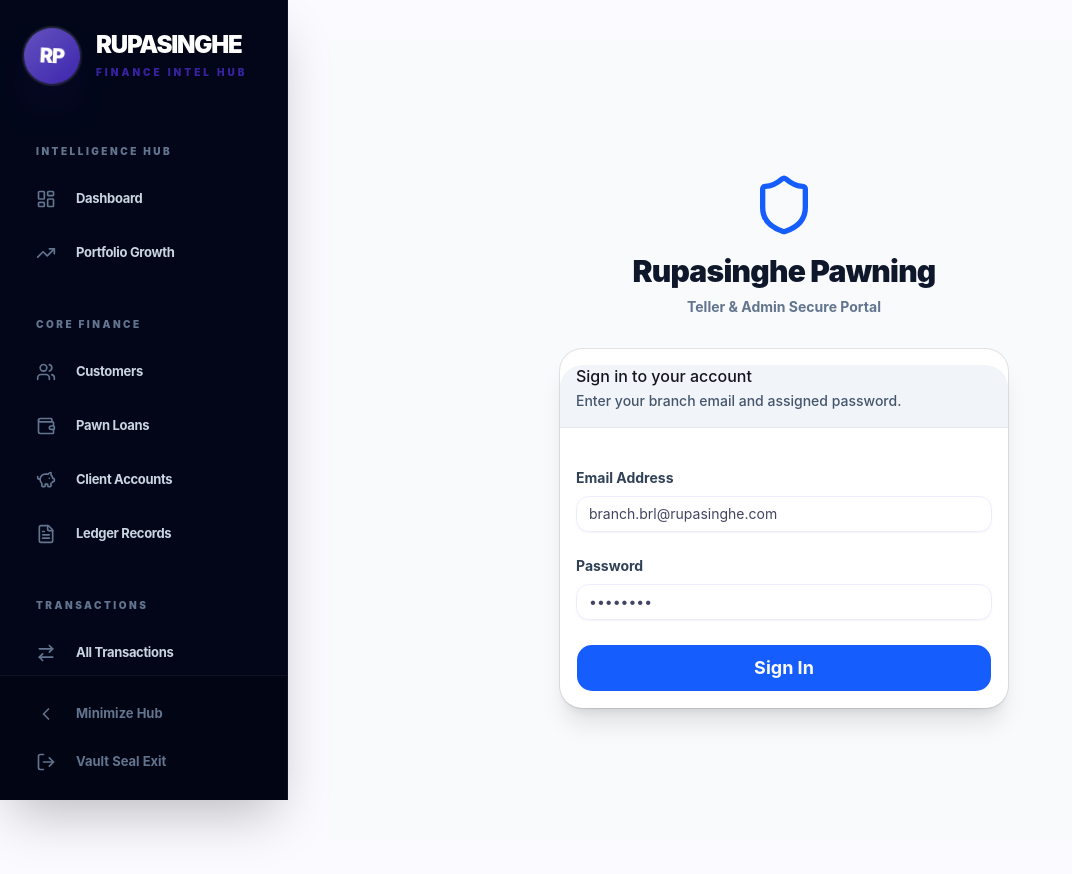
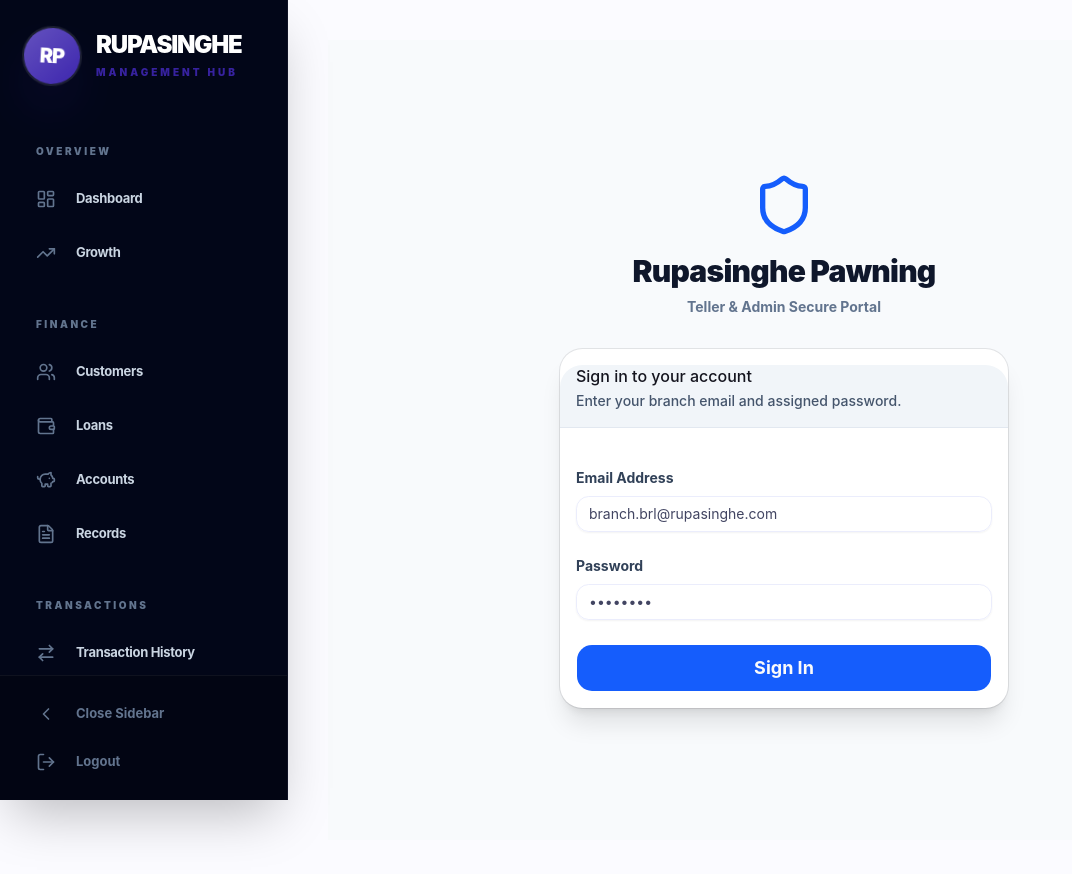
Before and after one commit to Dinushastargirl/finance, a Next.js app in the folder frontend/: page /login in a window 1280 px wide. Shown: the top 874 px of the page, without its empty margins (0-1072 px from the left). Built offline with nearby package versions, Linux system fonts and the light colour scheme; no server answers.

Commit message:
style: simplify dashboard text to plain english

```diff
--- a/frontend/src/app/clients/page.tsx
+++ b/frontend/src/app/clients/page.tsx
@@ -68,13 +68,13 @@ export default function ClientsPage() {
       <div className="flex flex-col md:flex-row justify-between items-start md:items-center glass p-8 rounded-2xl border-white/40 shadow-2xl gap-6">
         <div>
           <Badge variant="secondary" className="bg-primary/10 text-primary border-primary/20 mb-3 px-3 py-0.5 font-black uppercase tracking-widest text-[10px]">
-            <Sparkles className="w-3 h-3 mr-1" /> CRM Directory
+            <Sparkles className="w-3 h-3 mr-1" /> Customer List
           </Badge>
-          <h1 className="text-4xl font-black text-slate-900 tracking-tighter leading-none mb-2">Clients <span className="text-gradient">Portfolio</span></h1>
-          <p className="text-slate-500 font-medium tracking-tight">Enterprise-grade record keeping for all branch customer interactions.</p>
+          <h1 className="text-4xl font-black text-slate-900 tracking-tighter leading-none mb-2">Our <span className="text-gradient">Customers</span></h1>
+          <p className="text-slate-500 font-medium tracking-tight">Manage all customer information for this branch.</p>
         </div>
         <Button onClick={() => setIsOpen(true)} className="gap-2 bg-primary hover:bg-primary/90 h-14 px-8 text-white font-black uppercase tracking-widest text-xs shadow-xl shadow-primary/20 card-hover w-full md:w-auto shrink-0 transition-all">
-          <UserPlus className="h-4 w-4" /> Onboard New Customer
+          <UserPlus className="h-4 w-4" /> Add New Customer
         </Button>
       </div>
 
@@ -85,35 +85,35 @@ export default function ClientsPage() {
           <div className="p-8 space-y-6">
             <DialogHeader>
               <DialogTitle className="text-2xl font-black tracking-tighter flex items-center gap-3">
-                 Register Entity
+                 Add Customer
               </DialogTitle>
               <DialogDescription className="font-medium text-slate-500">
-                Generate a fresh customer profile protocol. All fields required for KYC.
+                Enter name and details to create a new customer profile.
               </DialogDescription>
             </DialogHeader>
             <div className="grid gap-6">
               <div className="grid gap-2">
-                <Label htmlFor="nic" className="font-black text-[10px] uppercase tracking-widest text-slate-400">Identity Manifest (NIC)</Label>
+                <Label htmlFor="nic" className="font-black text-[10px] uppercase tracking-widest text-slate-400">NIC Number</Label>
                 <Input value={nic} onChange={e=>setNic(e.target.value)} id="nic" placeholder="e.g. 941234567V" className="h-12 bg-white/50" />
               </div>
               <div className="grid grid-cols-2 gap-4">
                 <div className="grid gap-2">
-                  <Label htmlFor="firstName" className="font-black text-[10px] uppercase tracking-widest text-slate-400">Legal First Name</Label>
+                  <Label htmlFor="firstName" className="font-black text-[10px] uppercase tracking-widest text-slate-400">First Name</Label>
                   <Input value={firstName} onChange={e=>setFirstName(e.target.value)} id="firstName" placeholder="Saman" className="h-12 bg-white/50" />
                 </div>
                 <div className="grid gap-2">
-                  <Label htmlFor="lastName" className="font-black text-[10px] uppercase tracking-widest text-slate-400">Legal Last Name</Label>
+                  <Label htmlFor="lastName" className="font-black text-[10px] uppercase tracking-widest text-slate-400">Last Name</Label>
                   <Input value={lastName} onChange={e=>setLastName(e.target.value)} id="lastName" placeholder="Kumara" className="h-12 bg-white/50" />
                 </div>
               </div>
               <div className="grid gap-2">
-                <Label htmlFor="phone" className="font-black text-[10px] uppercase tracking-widest text-slate-400">Communication Node</Label>
+                <Label htmlFor="phone" className="font-black text-[10px] uppercase tracking-widest text-slate-400">Phone Number</Label>
                 <Input value={phone} onChange={e=>setPhone(e.target.value)} id="phone" placeholder="077 123 4567" className="h-12 bg-white/50" />
               </div>
             </div>
             <div className="flex justify-end gap-3 pt-4 border-t border-slate-100">
-              <Button variant="ghost" className="font-bold text-slate-500" onClick={() => setIsOpen(false)}>Abort</Button>
-              <Button onClick={handleSave} className="bg-primary hover:bg-primary/90 text-white font-black px-6 shadow-lg shadow-primary/20">Authorize & Save</Button>
+              <Button variant="ghost" className="font-bold text-slate-500" onClick={() => setIsOpen(false)}>Cancel</Button>
+              <Button onClick={handleSave} className="bg-primary hover:bg-primary/90 text-white font-black px-6 shadow-lg shadow-primary/20">Save Customer</Button>
             </div>
           </div>
         </DialogContent>
@@ -123,10 +123,10 @@ export default function ClientsPage() {
       <div className="flex flex-col md:flex-row items-center gap-4">
         <div className="relative flex-1 w-full">
           <Search className="absolute left-4 top-1/2 -translate-y-1/2 h-4 w-4 text-slate-400" />
-          <Input placeholder="Search records by Name or NIC..." className="pl-12 h-14 bg-white/50 border-white/40 glass focus:ring-primary shadow-lg shadow-slate-200/50" />
+          <Input placeholder="Search customers by Name or NIC..." className="pl-12 h-14 bg-white/50 border-white/40 glass focus:ring-primary shadow-lg shadow-slate-200/50" />
         </div>
         <Button variant="outline" className="h-14 px-6 border-white/40 glass font-black text-[10px] uppercase tracking-widest text-slate-500 gap-2">
-           <Filter className="w-4 h-4" /> Filter Protocols
+           <Filter className="w-4 h-4" /> Filter
         </Button>
       </div>
 
@@ -134,10 +134,10 @@ export default function ClientsPage() {
         <Table>
           <TableHeader className="bg-slate-50/50 border-b border-slate-100">
             <TableRow>
-              <TableHead className="px-8 py-5 font-black text-[10px] uppercase tracking-widest text-slate-400">Unique Identity</TableHead>
-              <TableHead className="px-8 py-5 font-black text-[10px] uppercase tracking-widest text-slate-400">Entity Representation</TableHead>
+              <TableHead className="px-8 py-5 font-black text-[10px] uppercase tracking-widest text-slate-400">NIC Number</TableHead>
+              <TableHead className="px-8 py-5 font-black text-[10px] uppercase tracking-widest text-slate-400">Customer Name</TableHead>
               <TableHead className="px-8 py-5 font-black text-[10px] uppercase tracking-widest text-slate-400">Status</TableHead>
-              <TableHead className="px-8 py-5 font-black text-[10px] uppercase tracking-widest text-slate-400">Creation Date</TableHead>
+              <TableHead className="px-8 py-5 font-black text-[10px] uppercase tracking-widest text-slate-400">Joined Date</TableHead>
               <TableHead className="px-8 py-5"></TableHead>
             </TableRow>
           </TableHeader>
--- a/frontend/src/app/page.tsx
+++ b/frontend/src/app/page.tsx
@@ -33,10 +33,10 @@ import { Card, CardContent, CardHeader, CardTitle } from "@/components/ui/card";
 import { Button } from "@/components/ui/button";
 
 const statsTemplate = [
-  { label: "Total Liquidity", value: "Rs. 0", change: "+0.0%", trend: "up", icon: DollarSign, color: "emerald" },
-  { label: "Active Mandates", value: "0", change: "+0.0%", trend: "up", icon: CreditCard, color: "blue" },
-  { label: "Entity Reach", value: "0", change: "+0.0%", trend: "up", icon: Users, color: "primary" },
-  { label: "Operational Risk", value: "Low", change: "Secure", trend: "up", icon: ShieldCheck, color: "indigo" },
+  { label: "Total Cash", value: "Rs. 0", change: "+0.0%", trend: "up", icon: DollarSign, color: "emerald" },
+  { label: "Active Loans", value: "0", change: "+0.0%", trend: "up", icon: CreditCard, color: "blue" },
+  { label: "Total Customers", value: "0", change: "+0.0%", trend: "up", icon: Users, color: "primary" },
+  { label: "System Health", value: "Good", change: "Online", trend: "up", icon: Zap, color: "indigo" },
 ];
 
 const revenueData = [
@@ -70,10 +70,10 @@ export default function Home() {
 
       if (clients && txs) {
         setStats([
-          { label: "Total Liquidity", value: "Rs. 4.2M", change: "+12.5%", trend: "up", icon: DollarSign, color: "emerald" },
-          { label: "Active Mandates", value: "1,234", change: "+8.2%", trend: "up", icon: CreditCard, color: "blue" },
-          { label: "Entity Reach", value: clients.length.toString(), change: "+15.3%", trend: "up", icon: Users, color: "primary" },
-          { label: "System Health", value: "99.9%", change: "Stable", trend: "up", icon: Zap, color: "indigo" },
+          { label: "Total Cash", value: "Rs. 4.2M", change: "+12.5%", trend: "up", icon: DollarSign, color: "emerald" },
+          { label: "Active Loans", value: "1,234", change: "+8.2%", trend: "up", icon: CreditCard, color: "blue" },
+          { label: "Total Customers", value: clients.length.toString(), change: "+15.3%", trend: "up", icon: Users, color: "primary" },
+          { label: "System Health", value: "99.9%", change: "Online", trend: "up", icon: Zap, color: "indigo" },
         ]);
         setRecentTransactions(txs);
       }
@@ -92,22 +92,22 @@ export default function Home() {
               <Zap className="w-4 h-4 text-primary animate-pulse" />
             </div>
             <Badge variant="outline" className="text-primary border-primary/20 font-black uppercase tracking-widest text-[10px] py-1 px-4 rounded-full bg-primary/5">
-              Protocol: Active Intelligence
+              System: Online
             </Badge>
           </div>
           <h1 className="text-5xl lg:text-7xl font-black text-slate-900 tracking-tighter leading-none">
-            Intelligence <span className="text-linear-to-r from-primary to-indigo-400 bg-clip-text text-transparent italic">Hub</span>
+            Branch <span className="text-linear-to-r from-primary to-indigo-400 bg-clip-text text-transparent italic">Overview</span>
           </h1>
           <p className="text-slate-500 font-bold text-lg max-w-2xl leading-relaxed">
-            Proprietary liquidity matrix and portfolio risk engine. Monitor branch origination and capital flow in high-fidelity.
+            Track your branch money, loans, and customers in real-time.
           </p>
         </div>
         <div className="flex gap-4 shrink-0">
           <Button variant="outline" className="h-14 font-black text-xs uppercase tracking-[0.2em] px-8 rounded-2xl border-slate-200 glass hover:bg-white shadow-xl">
-            Audit Logs
+            History
           </Button>
           <Button className="h-14 bg-primary hover:bg-primary/90 text-white font-black text-xs uppercase tracking-[0.2em] px-8 rounded-2xl shadow-2xl shadow-primary/30 card-hover">
-            New Mandate <ArrowUpRight className="ml-2 w-4 h-4" />
+            New Loan <ArrowUpRight className="ml-2 w-4 h-4" />
           </Button>
         </div>
       </div>
@@ -152,19 +152,19 @@ export default function Home() {
         <Card className="lg:col-span-8 glass border-white/50 shadow-2xl rounded-[3rem] overflow-hidden p-10 flex flex-col">
           <CardHeader className="flex flex-row items-center justify-between space-y-0 pb-12 p-0">
              <div>
-                <CardTitle className="text-3xl font-black tracking-tighter">Yield Trajectory</CardTitle>
+                <CardTitle className="text-3xl font-black tracking-tighter">Money Growth</CardTitle>
                 <p className="text-slate-500 font-bold text-sm mt-2 flex items-center gap-2">
-                   <LineChartIcon className="w-4 h-4" /> Market flow analysis for Q2
+                   <LineChartIcon className="w-4 h-4" /> Sales and Expenses chart
                 </p>
              </div>
              <div className="flex items-center gap-6">
                 <div className="flex items-center gap-3">
                    <div className="w-4 h-4 rounded-lg bg-primary shadow-lg shadow-primary/20" />
-                   <span className="text-[11px] font-black uppercase tracking-widest text-slate-500">Gross Intake</span>
+                   <span className="text-[11px] font-black uppercase tracking-widest text-slate-500">Income</span>
                 </div>
                 <div className="flex items-center gap-3">
                    <div className="w-4 h-4 rounded-lg bg-indigo-200" />
-                   <span className="text-[11px] font-black uppercase tracking-widest text-slate-500">Fixed Cost</span>
+                   <span className="text-[11px] font-black uppercase tracking-widest text-slate-500">Expenses</span>
                 </div>
              </div>
           </CardHeader>
@@ -226,7 +226,7 @@ export default function Home() {
              <div className="absolute inset-0 bg-primary/5 opacity-0 group-hover:opacity-100 transition-opacity duration-700 pointer-events-none" />
              <div className="relative z-10 w-full">
                 <CardHeader className="p-0 mb-8">
-                   <CardTitle className="text-2xl font-black tracking-tighter text-center italic">Portfolio Reach</CardTitle>
+                   <CardTitle className="text-2xl font-black tracking-tighter text-center italic">Loan Types</CardTitle>
                 </CardHeader>
                 <div className="relative h-[280px]">
                    <ResponsiveContainer width="100%" height="100%">
@@ -241,7 +241,7 @@ export default function Home() {
                    </ResponsiveContainer>
                    <div className="absolute inset-0 flex flex-col items-center justify-center pointer-events-none">
                       <Layers className="w-8 h-8 text-primary/30 mb-2" />
-                      <span className="text-[11px] font-black uppercase tracking-[0.2em] text-slate-400">Total Spread</span>
+                      <span className="text-[11px] font-black uppercase tracking-[0.2em] text-slate-400">Total Loans</span>
                       <span className="text-4xl font-black text-slate-900 tracking-tighter italic">92%</span>
                    </div>
                 </div>
@@ -264,12 +264,12 @@ export default function Home() {
         <CardHeader className="bg-white/40 border-b border-slate-100 p-12">
            <div className="flex flex-col md:flex-row md:items-center justify-between gap-6">
               <div className="space-y-2">
-                <CardTitle className="text-3xl font-black tracking-tighter uppercase italic">Ledger Manifest</CardTitle>
+                <CardTitle className="text-3xl font-black tracking-tighter uppercase italic">Recent Transactions</CardTitle>
                 <p className="text-slate-500 font-bold flex items-center gap-2">
-                   <Activity className="w-4 h-4 text-emerald-500" /> Atomic transaction history for this session
+                   <Activity className="w-4 h-4 text-emerald-500" /> List of your latest activities
                 </p>
               </div>
-              <Button variant="outline" className="h-12 border-slate-200 glass font-black text-[11px] uppercase tracking-[0.25em] px-8 rounded-2xl hover:bg-primary hover:text-white transition-all shadow-xl">Full Audit Profile</Button>
+              <Button variant="outline" className="h-12 border-slate-200 glass font-black text-[11px] uppercase tracking-[0.25em] px-8 rounded-2xl hover:bg-primary hover:text-white transition-all shadow-xl">View All History</Button>
            </div>
         </CardHeader>
         <CardContent className="p-0">
@@ -277,10 +277,10 @@ export default function Home() {
             <table className="w-full">
               <thead>
                 <tr className="bg-slate-50/30">
-                  <th className="px-12 py-8 text-left text-[11px] font-black text-slate-400 uppercase tracking-widest">Entity Signature</th>
-                  <th className="px-12 py-8 text-left text-[11px] font-black text-slate-400 uppercase tracking-widest">Protocol Type</th>
-                  <th className="px-12 py-8 text-right text-[11px] font-black text-slate-400 uppercase tracking-widest">Asset Value</th>
-                  <th className="px-12 py-8 text-right text-[11px] font-black text-slate-400 uppercase tracking-widest">Timestamp</th>
+                  <th className="px-12 py-8 text-left text-[11px] font-black text-slate-400 uppercase tracking-widest">Customer Name</th>
+                  <th className="px-12 py-8 text-left text-[11px] font-black text-slate-400 uppercase tracking-widest">Type</th>
+                  <th className="px-12 py-8 text-right text-[11px] font-black text-slate-400 uppercase tracking-widest">Amount</th>
+                  <th className="px-12 py-8 text-right text-[11px] font-black text-slate-400 uppercase tracking-widest">Date & Time</th>
                 </tr>
               </thead>
               <tbody className="divide-y divide-slate-100">
--- a/frontend/src/components/DashboardSidebar.tsx
+++ b/frontend/src/components/DashboardSidebar.tsx
@@ -24,34 +24,34 @@ import { cn } from '@/lib/utils';
 
 const navGroups = [
   {
-    label: "Intelligence Hub",
+    label: "Overview",
     items: [
       { name: 'Dashboard', href: '/', icon: LayoutDashboard },
-      { name: 'Portfolio Growth', href: '/dashboard/executive', icon: TrendingUp },
+      { name: 'Growth', href: '/dashboard/executive', icon: TrendingUp },
     ]
   },
   {
-    label: "Core Finance",
+    label: "Finance",
     items: [
       { name: 'Customers', href: '/clients', icon: Users },
-      { name: 'Pawn Loans', href: '/loans', icon: Wallet },
-      { name: 'Client Accounts', href: '/savings', icon: PiggyBank },
-      { name: 'Ledger Records', href: '/accounting/ledger', icon: FileText },
+      { name: 'Loans', href: '/loans', icon: Wallet },
+      { name: 'Accounts', href: '/savings', icon: PiggyBank },
+      { name: 'Records', href: '/accounting/ledger', icon: FileText },
     ]
   },
   {
     label: "Transactions",
     items: [
-      { name: 'All Transactions', href: '/transactions', icon: ArrowRightLeft },
-      { name: 'Vault Transfers', href: '/transactions/transfers', icon: History },
+      { name: 'Transaction History', href: '/transactions', icon: ArrowRightLeft },
+      { name: 'Money Transfers', href: '/transactions/transfers', icon: History },
     ]
   },
   {
-    label: "Operational Ops",
+    label: "Operations",
     items: [
       { name: 'End-of-Day', href: '/operations/eod', icon: ShieldCheck },
-      { name: 'Analytics Reports', href: '/reports', icon: BarChart3 },
-      { name: 'Manage Staff', href: '/employees', icon: Users, adminOnly: true },
+      { name: 'Reports', href: '/reports', icon: BarChart3 },
+      { name: 'Staff', href: '/employees', icon: Users, adminOnly: true },
     ]
   }
 ];
@@ -92,7 +92,7 @@ export default function DashboardSidebar() {
           {!isCollapsed && (
             <div className="flex flex-col animate-in fade-in slide-in-from-left-4 duration-500">
               <span className="text-white font-black tracking-tighter text-2xl leading-none">RUPASINGHE</span>
-              <span className="text-primary text-[10px] font-black uppercase tracking-[0.3em] mt-2 opacity-90">Finance Intel Hub</span>
+              <span className="text-primary text-[10px] font-black uppercase tracking-[0.3em] mt-2 opacity-90">Management Hub</span>
             </div>
           )}
         </div>
@@ -166,7 +166,7 @@ export default function DashboardSidebar() {
             {isCollapsed ? <ChevronRight className="w-5 h-5 mx-auto" /> : (
               <>
                 <ChevronLeft className="w-5 h-5 group-hover:-translate-x-1 transition-transform" />
-                <span className="ml-5 font-bold text-[13px]">Minimize Hub</span>
+                <span className="ml-5 font-bold text-[13px]">Close Sidebar</span>
               </>
             )}
           </button>
@@ -176,7 +176,7 @@ export default function DashboardSidebar() {
             className="flex items-center w-full h-11 px-5 rounded-2xl hover:bg-rose-500/10 text-slate-500 hover:text-rose-400 transition-all group"
           >
             <LogOut className="w-5 h-5 shrink-0 group-hover:rotate-12 transition-transform" />
-            {!isCollapsed && <span className="ml-5 font-bold text-[13px]">Vault Seal Exit</span>}
+            {!isCollapsed && <span className="ml-5 font-bold text-[13px]">Logout</span>}
           </button>
         </div>
       </div>
```
